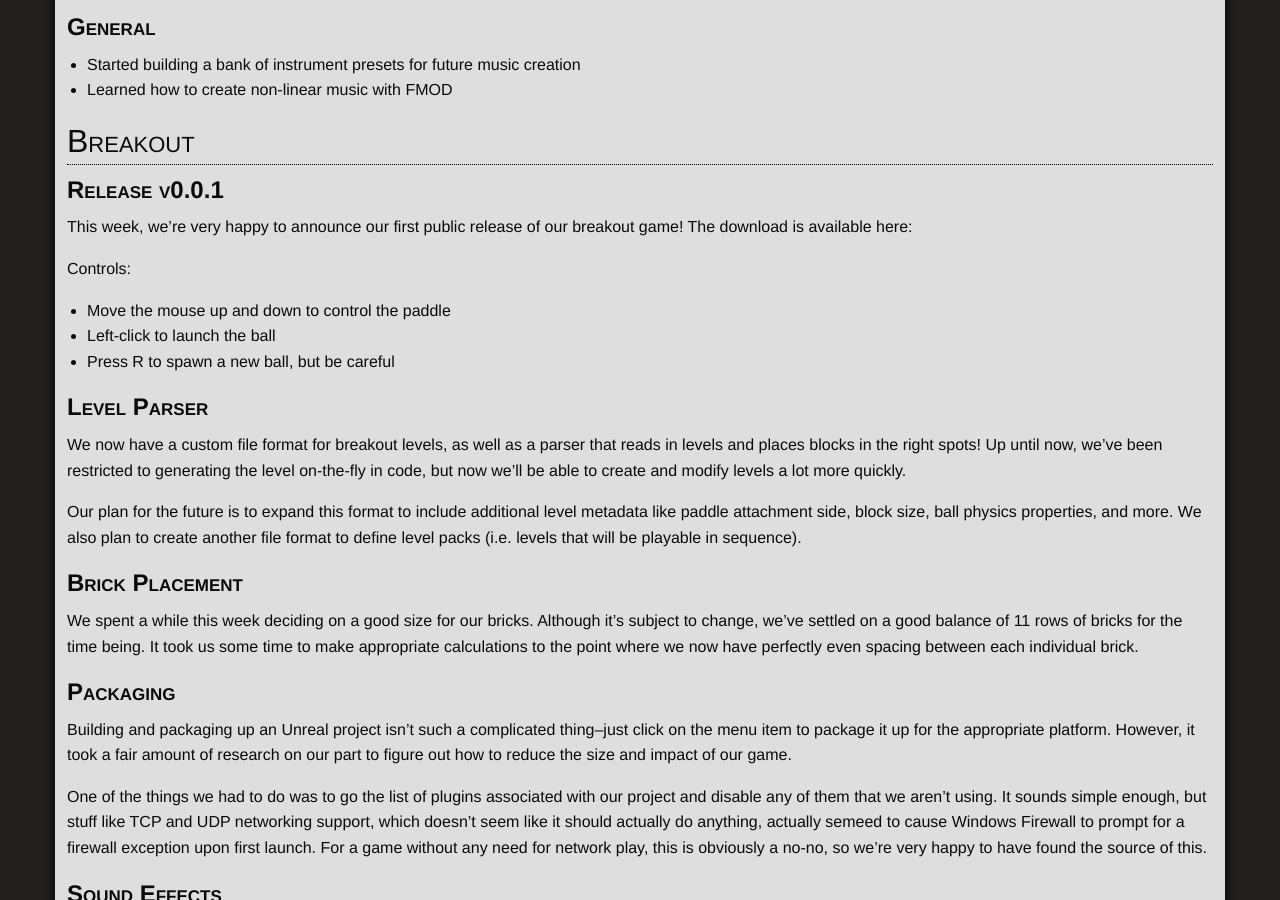
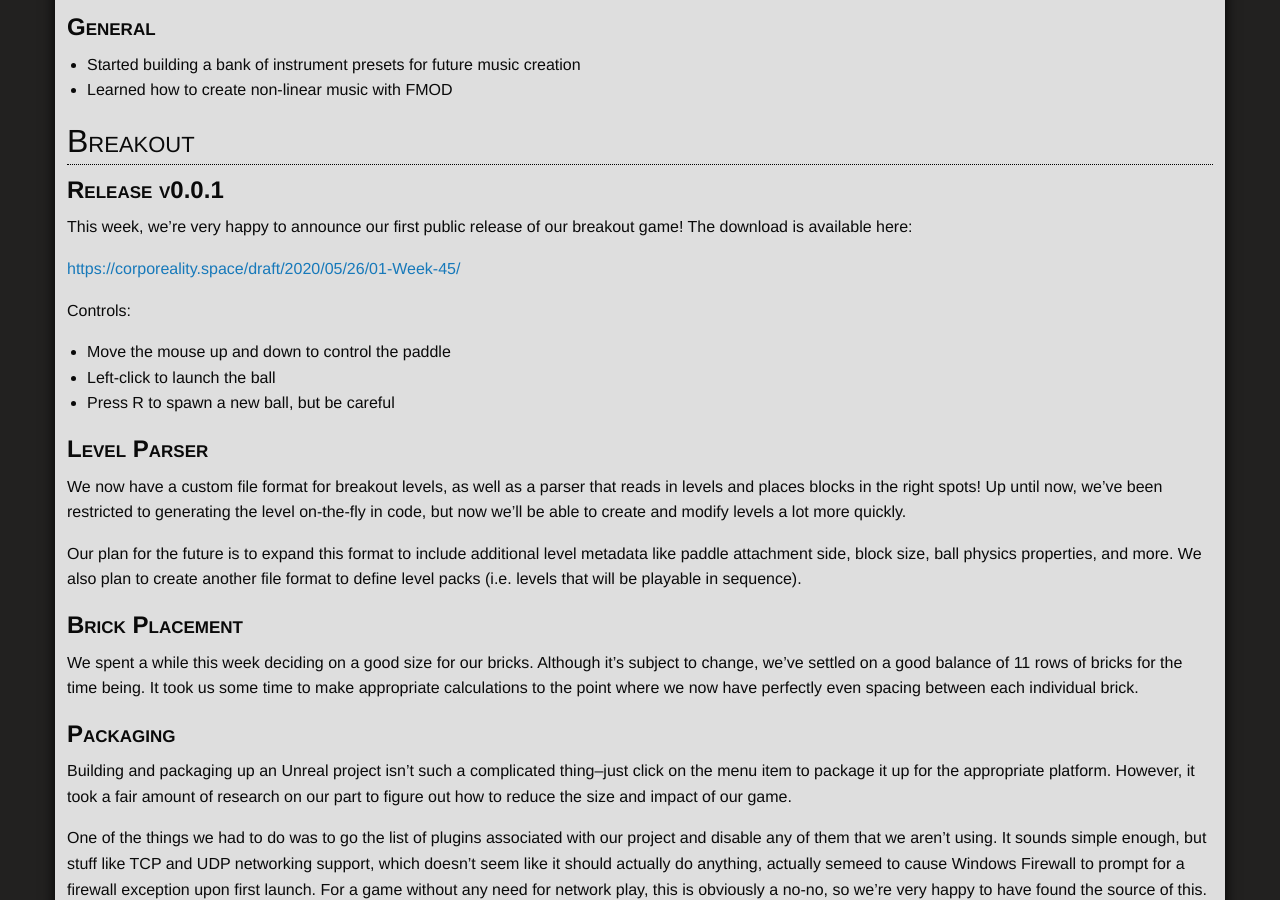
Before and after one commit to corporeality-space/web, a Jekyll site: the page built from _posts/2020-05-26-01-Week-45.md, in a window 1280 px wide and 900 px high, scrolled down 560 px. Built offline with Jekyll 4.4.1, drawn with Linux system fonts in a browser that asks for light colours; nearby versions of some CDN libraries; some web fonts are replaced; our own code applies the rules of GitHub Pages for plain Markdown files; library files that are not in the unit come from our copies; some of the changed lines change nothing that is shown.

Commit message:
Update 2020-05-26-01-Week-45.md

```diff
--- a/_posts/2020-05-26-01-Week-45.md
+++ b/_posts/2020-05-26-01-Week-45.md
@@ -30,7 +30,7 @@ First things first, we're going to try writing a little section like this in eac
 
 This week, we're very happy to announce our first public release of our breakout game! The download is available here:
 
-[](https://github.com/corporeality-space/release/releases/tag/ebo-v0.0.1)
+[https://corporeality.space/draft/2020/05/26/01-Week-45/](https://github.com/corporeality-space/release/releases/tag/ebo-v0.0.1)
 
 Controls:
 
```
